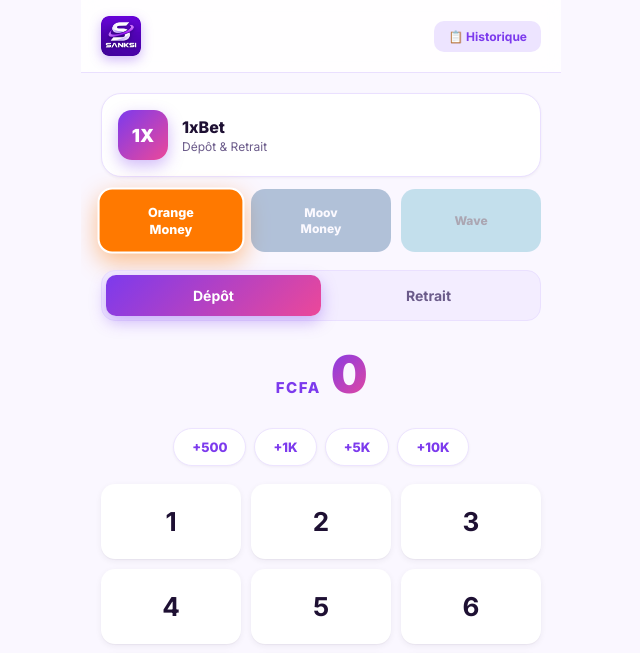
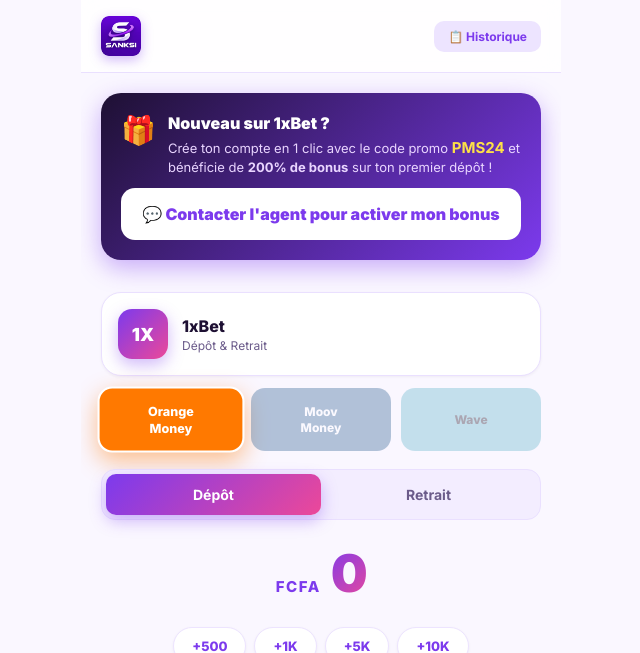
Before and after one commit to azizoboss226-dot/Sanksi, a Flask app: page / in a window 1280 px wide. Shown: the top 653 px of the page, without its empty margins (319-959 px from the left). Run offline with Flask 3, Linux system fonts and the light colour scheme.

Commit message:
Feature: Bannière PMS24, Mode hors-ligne PWA et support iOS

```diff
--- a/templates/base.html
+++ b/templates/base.html
@@ -5,6 +5,13 @@
     <meta name="viewport" content="width=device-width, initial-scale=1.0, maximum-scale=1.0, user-scalable=no">
     <title>{% block title %}SANKSI{% endblock %}</title>
     <meta name="theme-color" content="#FAF7FF">
+
+    <!-- Support iOS (iPhone) -->
+    <meta name="apple-mobile-web-app-capable" content="yes">
+    <meta name="apple-mobile-web-app-status-bar-style" content="black-translucent">
+    <meta name="apple-mobile-web-app-title" content="SANKSI">
+    <link rel="apple-touch-icon" href="{{ url_for('static', filename='logo.png') }}">
+
     <meta property="og:title" content="SANKSI - Recharge 1xBet rapide et sécurisé">
     <meta property="og:description" content="Faites vos dépôts et retraits 1xBet en toute simplicité avec Orange, Moov et Wave.">
     <meta property="og:image" content="https://sanksi.zevcloud.app/static/logo.png">
--- a/templates/index.html
+++ b/templates/index.html
@@ -22,6 +22,23 @@
     </div>
 </div>
 
+
+
+<!-- Bannière Promo PMS24 -->
+<div class="card" style="background: linear-gradient(135deg, #1E1033, #7C3AED); color: white; margin: 20px 20px 12px 20px; border: none; box-shadow: 0 8px 24px rgba(124, 58, 237, 0.4);">
+    <div style="display: flex; align-items: flex-start; gap: 12px; margin-bottom: 12px;">
+        <div style="font-size: 28px;">🎁</div>
+        <div>
+            <div style="font-weight: 900; font-size: 16px; margin-bottom: 4px;">Nouveau sur 1xBet ?</div>
+            <div style="font-size: 13px; color: #E9D5FF; line-height: 1.4;">
+                Crée ton compte en 1 clic avec le code promo <b style="color: #FDE047; font-size: 15px;">PMS24</b> et bénéficie de <b>200% de bonus</b> sur ton premier dépôt !
+            </div>
+        </div>
+    </div>
+    <a href="https://wa.me/22603292027?text=Bonjour%20SANKSI,%20je%20viens%20de%20créer%20mon%20compte%201xBet%20avec%20le%20code%20PMS24.%20Je%20souhaite%20activer%20mon%20bonus%20de%20200%25." target="_blank" class="btn" style="background: white; color: var(--primary); font-weight: 900; width: 100%;">
+        💬 Contacter l'agent pour activer mon bonus
+    </a>
+</div>
 
 <div class="bm-card">
     <div class="bm-logo">1X</div>
```
Also changed, not shown: static/sw.js (+65 -13 lines).
